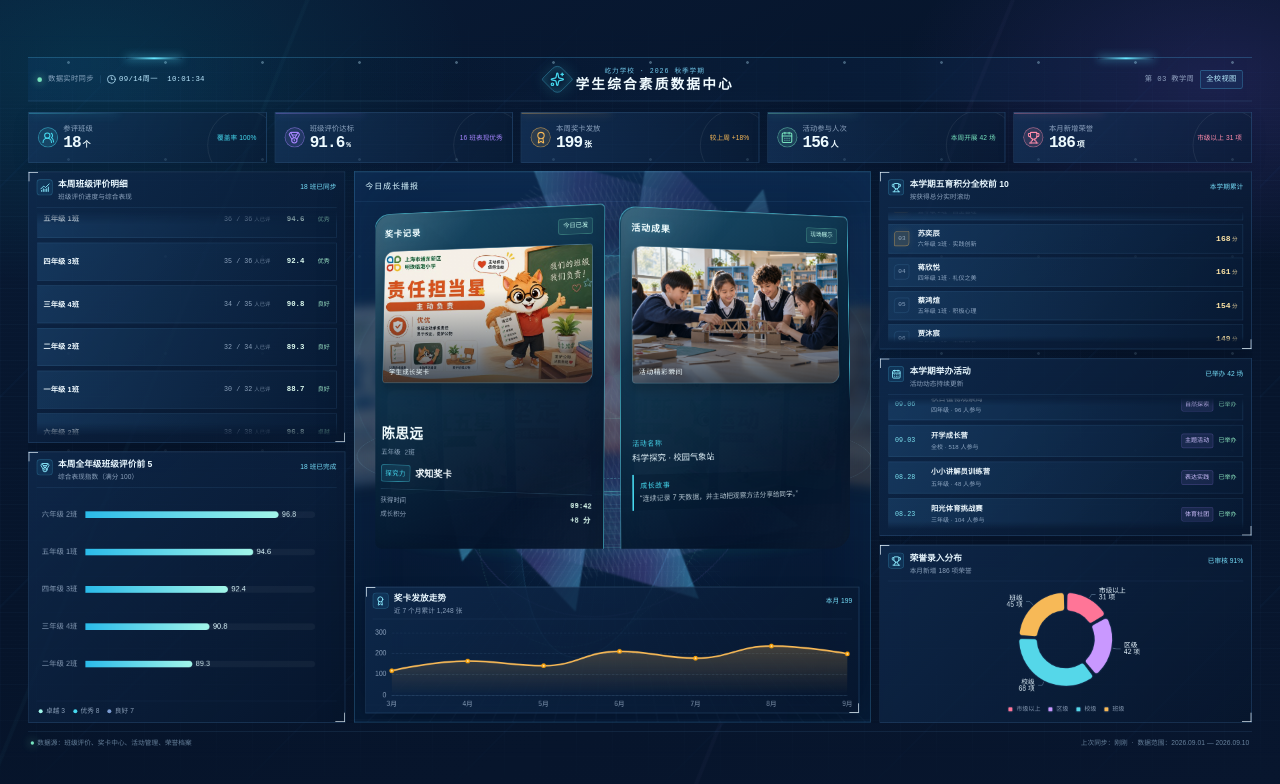
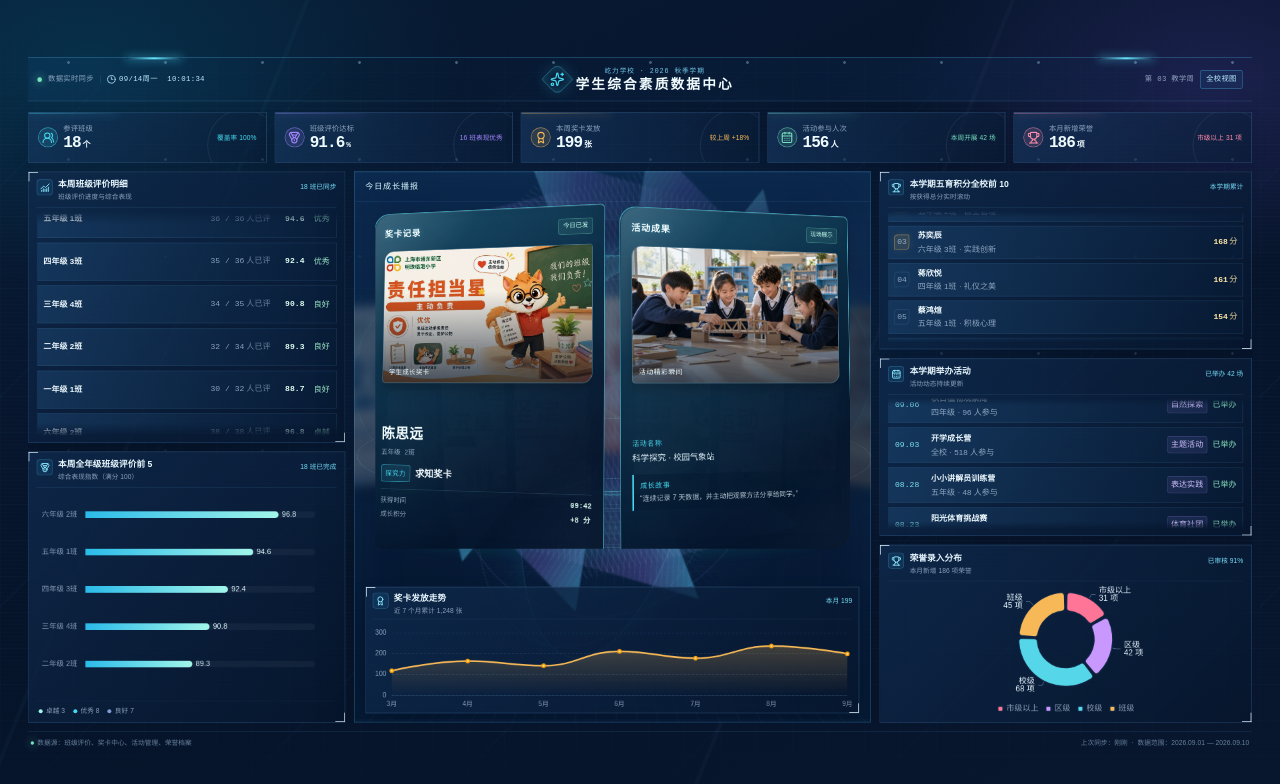
Before and after one commit to webXin123/xszp, a Next.js app: page /xszp/school-command-center in a window 1280 px wide. Shown: the top 784 px of the page. Built offline with nearby package versions, Linux system fonts and the light colour scheme; grey boxes are pictures that could not be loaded.

Commit message:
feat: 大屏字号增大

```diff
--- a/components/command-center/school-command-center.module.css
+++ b/components/command-center/school-command-center.module.css
@@ -183,6 +183,7 @@
 .rankingRow span { overflow: hidden; color: var(--muted); font-size: 9px; text-overflow: ellipsis; white-space: nowrap; }
 .rankingRow b { color: #ffe5a6; font-family: "JetBrains Mono", "Cascadia Mono", monospace; font-size: 12px; font-variant-numeric: tabular-nums; white-space: nowrap; }
 .rankingRow small { margin-left: 2px; color: rgba(255, 229, 166, .64); font-family: inherit; font-size: 8px; }
+.rollingList :is(time, strong, span, em, b, small), .rankingList :is(strong, span, b, small) { font-size: 12px; }
 .leftColumn .chartTall, .leftColumn .chartMedium { min-height: 0; }
 .gradeLegend { display: flex; gap: 12px; margin-top: 3px; padding: 7px 3px 0; border-top: 1px solid rgba(120, 195, 255, 0.08); color: var(--muted); font-size: 10px; }.gradeLegend span { display: inline-flex; align-items: center; gap: 5px; }.gradeLegend i { width: 6px; height: 6px; border-radius: 50%; }.legendExcellent { background: #a2f6e9; }.legendGood { background: #46d8ee; }.legendStandard { background: #7b9bd1; }
 .chartNote { padding-top: 5px; color: var(--muted); font-size: 10px; }.notePulse { display: inline-block; width: 6px; height: 6px; margin-right: 5px; background: var(--amber); border-radius: 50%; box-shadow: 0 0 9px var(--amber); }
--- a/components/command-center/school-command-center.tsx
+++ b/components/command-center/school-command-center.tsx
@@ -447,15 +447,15 @@ export function SchoolCommandCenter() {
   const honorOption = useMemo<EChartsOption>(() => ({
     animationDuration: 900,
     animationEasing: "cubicOut",
-    tooltip: { trigger: "item", confine: true, backgroundColor: "#0d2342", borderColor: "#376fa3", textStyle: { color: "#e8f7ff", fontSize: 11 }, formatter: "{b}：{c} 项（{d}%）" },
-    legend: { bottom: 0, itemWidth: 8, itemHeight: 8, itemGap: 10, selectedMode: false, textStyle: { color: textMuted, fontSize: 9 } },
+    tooltip: { trigger: "item", confine: true, backgroundColor: "#0d2342", borderColor: "#376fa3", textStyle: { color: "#e8f7ff", fontSize: 12 }, formatter: "{b}：{c} 项（{d}%）" },
+    legend: { bottom: 0, itemWidth: 8, itemHeight: 8, itemGap: 10, selectedMode: false, textStyle: { color: textMuted, fontSize: 12 } },
     series: [{
       type: "pie",
       radius: ["42%", "70%"],
       center: ["50%", "43%"],
       padAngle: 3,
       itemStyle: { borderColor: "#102544", borderWidth: 2, borderRadius: 5 },
-      label: { show: true, color: "#e8f7ff", fontSize: 10, formatter: "{b}\n{c} 项" },
+      label: { show: true, color: "#e8f7ff", fontSize: 12, formatter: "{b}\n{c} 项" },
       labelLine: { length: 7, length2: 6, lineStyle: { color: "rgba(184, 224, 255, .42)" } },
       emphasis: { scale: true, scaleSize: 5, itemStyle: { shadowBlur: 18, shadowColor: "rgba(85, 215, 233, .3)" } },
       data: [
```
